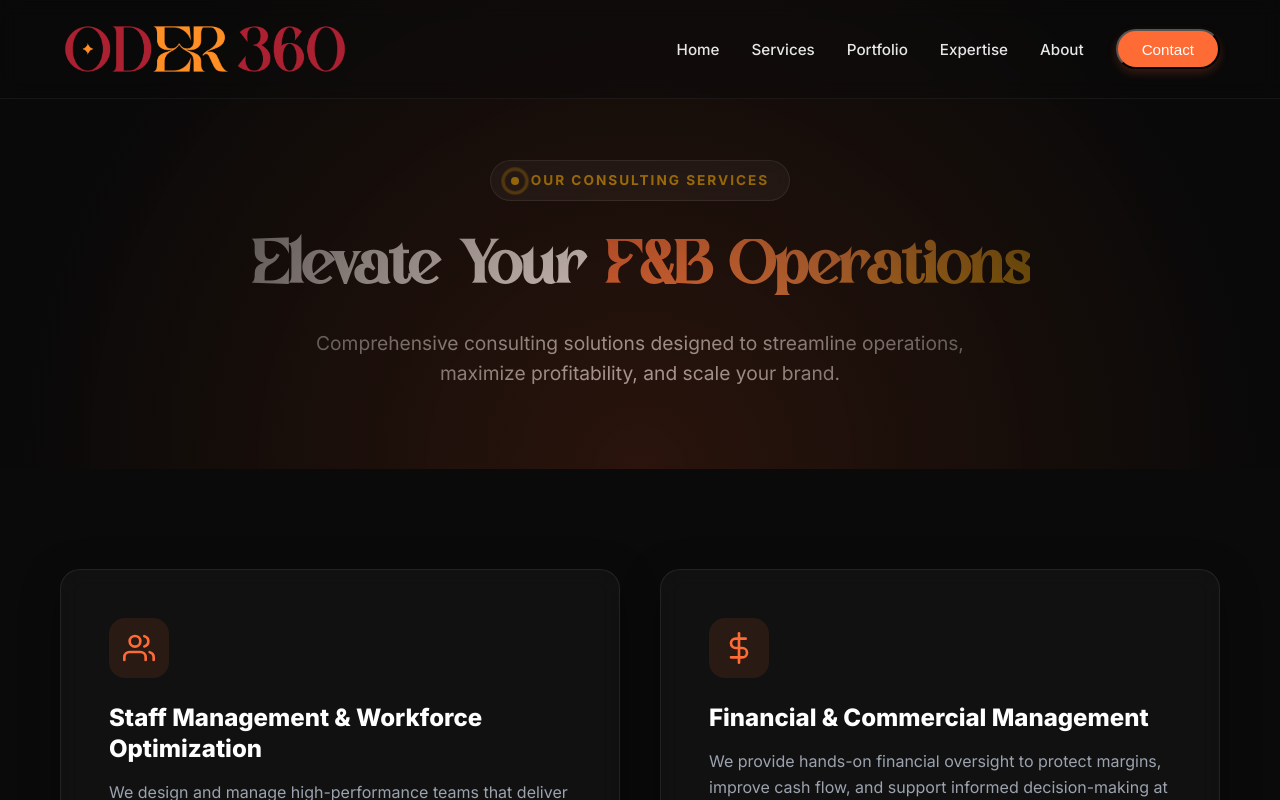
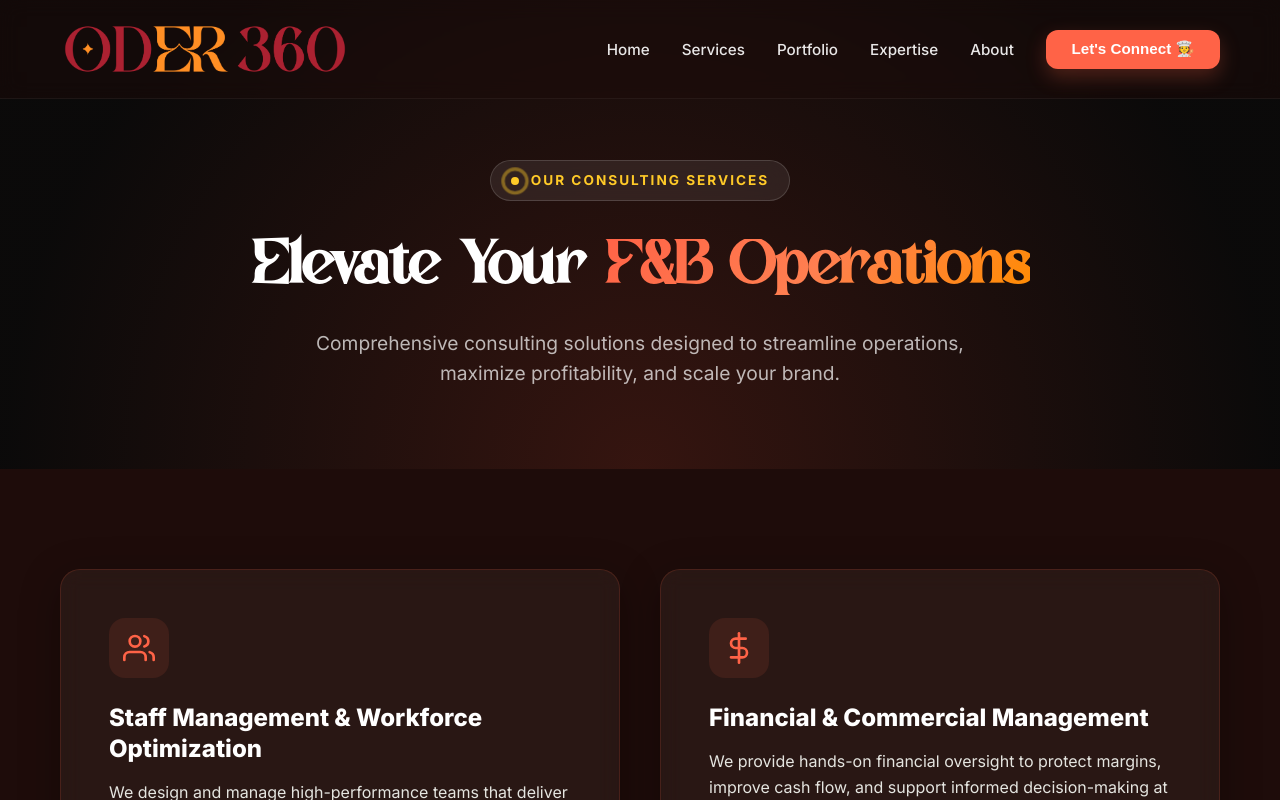
Before and after one commit to kaleem-elahi/oder360-website, a Next.js app: page /services in a window 1280 px wide. Shown: the top 800 px of the page. Built offline with nearby package versions, Linux system fonts and the light colour scheme.

Commit message:
style: update primary color to tomato theme, enhance ambient glows, and standardize button components

```diff
--- a/app/globals.css
+++ b/app/globals.css
@@ -32,25 +32,25 @@ h6,
 }
 
 :root {
-    --primary-color: #FF6B35;
-    --primary-dark: #E85A2B;
+    --primary-color: #FF6347; /* standard tomato color */
+    --primary-dark: #D43F21;
     --secondary-color: #004E89;
-    --accent-color: #FFB800;
+    --accent-color: #FFCA28;
     --text-primary: #FFFFFF;
-    --text-secondary: #9CA3AF;
-    --bg-primary: #0A0A0A;
-    --bg-secondary: #141414;
-    --bg-dark: #050505;
-    --bg-card: rgba(255, 255, 255, 0.03);
-    --border-card: rgba(255, 255, 255, 0.08);
-    --bg-gradient: linear-gradient(135deg, #FF6B35 0%, #FF8C42 50%, #FFB800 100%);
-    --gradient-1: linear-gradient(135deg, #FF6B35 0%, #FF8C42 100%);
+    --text-secondary: #E5E5E0; /* brighter warm gray for even better readability */
+    --bg-primary: #1E0C0A; /* rich warm dark tomato skin */
+    --bg-secondary: #2B1310; /* dark tomato pulp */
+    --bg-dark: #120706; /* deepest dark tomato shadow */
+    --bg-card: rgba(255, 220, 210, 0.05); /* warm translucent card background */
+    --border-card: rgba(255, 99, 71, 0.15); /* warm bronze/amber card border */
+    --bg-gradient: linear-gradient(135deg, #FF6347 0%, #FF7F50 50%, #FF8C00 100%);
+    --gradient-1: linear-gradient(135deg, #FF6347 0%, #FF7F50 100%);
     --gradient-2: linear-gradient(135deg, #004E89 0%, #0066CC 100%);
-    --gradient-3: linear-gradient(135deg, #FFB800 0%, #FFD700 100%);
-    --shadow-sm: 0 1px 3px rgba(0, 0, 0, 0.12), 0 1px 2px rgba(0, 0, 0, 0.24);
-    --shadow-md: 0 4px 6px rgba(0, 0, 0, 0.1), 0 2px 4px rgba(0, 0, 0, 0.06);
-    --shadow-lg: 0 10px 15px rgba(0, 0, 0, 0.1), 0 4px 6px rgba(0, 0, 0, 0.05);
-    --shadow-xl: 0 20px 25px rgba(0, 0, 0, 0.1), 0 10px 10px rgba(0, 0, 0, 0.04);
+    --gradient-3: linear-gradient(135deg, #FFCA28 0%, #FFD700 100%);
+    --shadow-sm: 0 1px 3px rgba(0, 0, 0, 0.2), 0 1px 2px rgba(0, 0, 0, 0.3);
+    --shadow-md: 0 4px 6px rgba(0, 0, 0, 0.15), 0 2px 4px rgba(0, 0, 0, 0.1);
+    --shadow-lg: 0 10px 15px rgba(0, 0, 0, 0.2), 0 4px 6px rgba(0, 0, 0, 0.15);
+    --shadow-xl: 0 20px 25px rgba(0, 0, 0, 0.25), 0 10px 10px rgba(0, 0, 0, 0.15);
     --transition: all 0.3s cubic-bezier(0.4, 0, 0.2, 1);
     --transition-fast: all 0.15s cubic-bezier(0.4, 0, 0.2, 1);
 }
@@ -74,6 +74,8 @@ body {
     max-width: 1200px;
     margin: 0 auto;
     padding: 0 20px;
+    position: relative;
+    z-index: 1;
 }
 
 /* Navigation */
@@ -82,7 +84,7 @@ body {
     top: 0;
     left: 0;
     right: 0;
-    background: rgba(10, 10, 10, 0.4);
+    background: rgba(30, 12, 10, 0.45);
     backdrop-filter: blur(10px);
     -webkit-backdrop-filter: blur(10px);
     z-index: 1000;
@@ -92,7 +94,7 @@ body {
 }
 
 .navbar.scrolled {
-    background-color: rgba(10, 10, 10, 0.85);
+    background-color: rgba(30, 12, 10, 0.9);
     backdrop-filter: saturate(180%) blur(20px);
     -webkit-backdrop-filter: saturate(180%) blur(20px);
     box-shadow: 0 10px 30px rgba(0, 0, 0, 0.05);
@@ -184,21 +186,69 @@ body {
 .nav-cta {
     background: var(--primary-color);
     color: white !important;
-    padding: 0.6rem 1.5rem;
-    border-radius: 50px;
+    padding: 0.65rem 1.6rem;
+    border-radius: 12px;
+    font-weight: 700;
     opacity: 1;
-    box-shadow: 0 4px 10px rgba(255, 107, 53, 0.2);
-    transition: all 0.3s ease;
+    box-shadow: 0 8px 20px rgba(255, 99, 71, 0.25);
+    transition: all 0.4s cubic-bezier(0.2, 1, 0.3, 1);
+    border: none;
+    position: relative;
+}
+
+.nav-cta::before {
+    content: attr(data-tooltip);
+    position: absolute;
+    bottom: -45px;
+    left: 50%;
+    transform: translateX(-50%) translateY(10px);
+    background: rgba(18, 7, 6, 0.95);
+    color: #FFFFFF;
+    padding: 0.6rem 1rem;
+    border-radius: 8px;
+    font-size: 0.8rem;
+    font-weight: 500;
+    white-space: nowrap;
+    opacity: 0;
+    visibility: hidden;
+    pointer-events: none;
+    box-shadow: 0 10px 25px rgba(0, 0, 0, 0.5);
+    border: 1px solid rgba(255, 99, 71, 0.2);
+    transition: all 0.3s cubic-bezier(0.2, 1, 0.3, 1);
+    z-index: 10000;
 }
 
 .nav-cta::after {
-    display: none;
+    display: block !important;
+    content: '' !important;
+    position: absolute;
+    bottom: -9px;
+    left: 50%;
+    transform: translateX(-50%) translateY(10px);
+    border-width: 6px;
+    border-style: solid;
+    border-color: transparent transparent rgba(18, 7, 6, 0.95) transparent;
+    width: 0;
+    height: 0;
+    background: transparent !important;
+    opacity: 0;
+    visibility: hidden;
+    pointer-events: none;
+    transition: all 0.3s cubic-bezier(0.2, 1, 0.3, 1);
+    z-index: 10000;
 }
 
 .nav-cta:hover {
     background: var(--primary-dark);
-    transform: translateY(-2px);
-    box-shadow: 0 6px 15px rgba(255, 107, 53, 0.3);
+    transform: translateY(-3px);
+    box-shadow: 0 12px 25px rgba(255, 99, 71, 0.35);
+}
+
+.nav-cta:hover::before,
+.nav-cta:hover::after {
+    opacity: 1;
+    visibility: visible;
+    transform: translateX(-50%) translateY(0);
 }
 
 .hamburger {
@@ -264,7 +314,7 @@ body {
 .hero-overlay-luxury {
     position: absolute;
     inset: 0;
-    background: radial-gradient(circle at 20% 50%, rgba(10, 10, 10, 0.4) 0%, rgba(10, 10, 10, 0.9) 100%);
+    background: radial-gradient(circle at 20% 50%, rgba(30, 12, 10, 0.3) 0%, rgba(30, 12, 10, 0.93) 100%);
     z-index: 1;
 }
 
@@ -412,12 +462,12 @@ body {
 .btn-primary-modern {
     background: var(--primary-color);
     color: white;
-    box-shadow: 0 10px 30px rgba(255, 107, 53, 0.3);
+    box-shadow: 0 10px 30px rgba(255, 99, 71, 0.3);
 }
 
 .btn-primary-modern:hover {
     transform: translateY(-5px);
-    box-shadow: 0 15px 40px rgba(255, 107, 53, 0.4);
+    box-shadow: 0 15px 40px rgba(255, 99, 71, 0.4);
     background: var(--primary-dark);
 }
 
@@ -531,7 +581,7 @@ body {
     left: 25px;
     right: 25px;
     padding: 1.5rem;
-    background: rgba(10, 10, 10, 0.4);
+    background: rgba(30, 12, 10, 0.5);
     backdrop-filter: blur(20px);
     border: 1px solid rgba(255, 255, 255, 0.1);
     border-radius: 20px;
@@ -1190,7 +1240,7 @@ body {
 
 /* Modern Profile Card Redesign */
 .profile-card {
-    background: rgba(20, 20, 20, 0.8);
+    background: rgba(43, 19, 16, 0.8);
     backdrop-filter: blur(20px);
     -webkit-backdrop-filter: blur(20px);
     border-radius: 30px;
@@ -1208,7 +1258,7 @@ body {
 .profile-card:hover {
     transform: translateY(-5px);
     box-shadow:
-        0 30px 60px -15px rgba(255, 107, 53, 0.15),
+        0 30px 60px -15px rgba(255, 99, 71, 0.15),
         0 0 0 1px rgba(255, 255, 255, 0.8) inset;
 }
 
@@ -1306,7 +1356,7 @@ body {
     color: var(--primary-color);
     display: inline-block;
     padding: 0.5rem 1rem;
-    background: rgba(255, 107, 53, 0.08);
+    background: rgba(255, 99, 71, 0.08);
     border-radius: 50px;
 }
 
@@ -1334,7 +1384,7 @@ body {
 
 .credential-tag:hover {
     transform: translateX(5px);
-    border-color: rgba(255, 107, 53, 0.2);
+    border-color: rgba(255, 99, 71, 0.2);
     box-shadow: 0 8px 15px rgba(0, 0, 0, 0.05);
 }
 
@@ -2581,6 +2631,19 @@ body {
 
 /* Enhanced button animations */
 .btn {
+    display: inline-flex;
+    align-items: center;
+    justify-content: center;
+    padding: 1.1rem 2.5rem;
+    font-size: 1.05rem;
+    font-weight: 700;
+    border-radius: 12px;
+    border: none;
+    cursor: pointer;
+    transition: all 0.4s cubic-bezier(0.2, 1, 0.3, 1);
+    text-decoration: none;
+    text-align: center;
+    font-family: inherit;
     position: relative;
     overflow: hidden;
 }
@@ -2604,8 +2667,21 @@ body {
 }
 
 .btn-primary {
+    background: var(--primary-color);
+    color: white;
+    box-shadow: 0 10px 30px rgba(255, 99, 71, 0.3);
     position: relative;
     z-index: 1;
+}
+
+.btn-primary:hover {
+    transform: translateY(-5px);
+    box-shadow: 0 15px 40px rgba(255, 99, 71, 0.4);
+    background: var(--primary-dark);
+}
+
+.btn-full {
+    width: 100%;
 }
 
 /* Gallery Modal */
@@ -2882,7 +2958,7 @@ body {
     display: flex;
     gap: 2rem;
     align-items: center;
-    background: linear-gradient(135deg, rgba(255, 107, 53, 0.05), rgba(0, 78, 137, 0.05));
+    background: linear-gradient(135deg, rgba(255, 99, 71, 0.05), rgba(0, 78, 137, 0.05));
 }
 
 .modal-logo {
@@ -2987,7 +3063,7 @@ body {
 }
 
 .detail-item:hover {
-    background: linear-gradient(135deg, rgba(255, 107, 53, 0.05), rgba(0, 78, 137, 0.05));
+    background: linear-gradient(135deg, rgba(255, 99, 71, 0.05), rgba(0, 78, 137, 0.05));
     transform: translateX(4px);
 }
 
@@ -3039,7 +3115,7 @@ body {
 }
 
 .achievements-list li:hover {
-    background: linear-gradient(135deg, rgba(255, 107, 53, 0.05), rgba(0, 78, 137, 0.05));
+    background: linear-gradient(135deg, rgba(255, 99, 71, 0.05), rgba(0, 78, 137, 0.05));
     transform: translateX(4px);
 }
 
@@ -3073,7 +3149,7 @@ body {
     color: white;
     border-color: transparent;
     transform: translateY(-2px);
-    box-shadow: 0 4px 12px rgba(255, 107, 53, 0.3);
+    box-shadow: 0 4px 12px rgba(255, 99, 71, 0.3);
 }
 
 .modal-images {
@@ -3143,7 +3219,7 @@ body {
     content: '';
     position: absolute;
     inset: 0;
-    background: radial-gradient(ellipse at center, rgba(255, 107, 53, 0.05) 0%, transparent 60%);
+    background: radial-gradient(ellipse at center, rgba(255, 99, 71, 0.05) 0%, transparent 60%);
     pointer-events: none;
 }
 
@@ -3239,8 +3315,8 @@ body {
 .ticker-item.center-focus .ticker-logo-container {
     background: #FFFFFF;
     transform: translateY(-12px) scale(1.08);
-    border-color: rgba(255, 107, 53, 0.6);
-    box-shadow: 0 20px 40px rgba(0, 0, 0, 0.4), 0 0 40px rgba(255, 107, 53, 0.25);
+    border-color: rgba(255, 99, 71, 0.6);
+    box-shadow: 0 20px 40px rgba(0, 0, 0, 0.4), 0 0 40px rgba(255, 99, 71, 0.25);
 }
 
 .ticker-logo {
@@ -3403,7 +3479,7 @@ body {
 .header-overlay {
     position: absolute;
     inset: 0;
-    background: radial-gradient(circle at 50% 100%, rgba(255, 107, 53, 0.15) 0%, rgba(10, 10, 10, 0.9) 80%);
+    background: radial-gradient(circle at 50% 100%, rgba(255, 99, 71, 0.15) 0%, rgba(10, 10, 10, 0.9) 80%);
     z-index: 1;
 }
 
@@ -3474,13 +3550,13 @@ body {
 .detailed-service-card:hover {
     transform: translateY(-8px);
     box-shadow: 0 20px 50px rgba(0, 0, 0, 0.1);
-    border-color: rgba(255, 107, 53, 0.2);
+    border-color: rgba(255, 99, 71, 0.2);
 }
 
 .service-icon-wrapper {
     width: 60px;
     height: 60px;
-    background: rgba(255, 107, 53, 0.1);
+    background: rgba(255, 99, 71, 0.1);
     color: var(--primary-color);
     border-radius: 16px;
     display: flex;
@@ -3587,7 +3663,7 @@ body {
     /* position: absolute; */
     /* inset: 0; */
     background:
-        linear-gradient(160deg, rgba(255, 107, 53, 0.08) 0%, transparent 50%),
+        linear-gradient(160deg, rgba(255, 99, 71, 0.08) 0%, transparent 50%),
         linear-gradient(340deg, rgba(0, 78, 137, 0.06) 0%, transparent 45%);
     pointer-events: none;
 }
@@ -3649,7 +3725,7 @@ body {
 
 .additional-card:hover {
     background: rgba(255, 255, 255, 0.1);
-    border-color: rgba(255, 107, 53, 0.35);
+    border-color: rgba(255, 99, 71, 0.35);
     transform: translateY(-8px);
     box-shadow: 0 20px 40px rgba(0, 0, 0, 0.25);
 }
@@ -3709,7 +3785,7 @@ body {
     width: 22px;
     height: 22px;
     border-radius: 6px;
-    background: rgba(255, 107, 53, 0.2);
+    background: rgba(255, 99, 71, 0.2);
     color: var(--primary-color);
     display: inline-flex;
     align-items: center;
@@ -4041,7 +4117,7 @@ body {
 
 .typeform-option-btn.selected {
     border-color: var(--primary-color);
-    background: rgba(255, 107, 53, 0.15);
+    background: rgba(255, 99, 71, 0.15);
 }
 
 .key-hint {
@@ -4204,7 +4280,7 @@ body {
 
 .service-card-btn.selected {
     border-color: var(--primary-color);
-    background: rgba(255, 107, 53, 0.15);
+    background: rgba(255, 99, 71, 0.15);
 }
 
 .service-icon {
@@ -4321,3 +4397,69 @@ body {
         font-size: 1.1rem;
     }
 }
+
+/* Ambient Glow System */
+.services, .portfolio, .contact {
+    position: relative;
+    overflow: hidden;
+}
+
+.services::before {
+    content: '';
+    position: absolute;
+    top: -250px;
+    left: -200px;
+    width: 600px;
+    height: 600px;
+    background: radial-gradient(circle, rgba(255, 99, 71, 0.08) 0%, rgba(255, 99, 71, 0) 70%);
+    pointer-events: none;
+    z-index: 0;
+}
+
+.services::after {
+    content: '';
+    position: absolute;
+    bottom: -250px;
+    right: -200px;
+    width: 600px;
+    height: 600px;
+    background: radial-gradient(circle, rgba(255, 184, 0, 0.07) 0%, rgba(255, 184, 0, 0) 70%);
+    pointer-events: none;
+    z-index: 0;
+}
+
+.portfolio::before {
+    content: '';
+    position: absolute;
+    top: 15%;
+    right: -300px;
+    width: 700px;
+    height: 700px;
+    background: radial-gradient(circle, rgba(0, 78, 137, 0.12) 0%, rgba(0, 78, 137, 0) 70%);
+    pointer-events: none;
+    z-index: 0;
+}
+
+.portfolio::after {
+    content: '';
+    position: absolute;
+    bottom: -150px;
+    left: -200px;
+    width: 600px;
+    height: 600px;
+    background: radial-gradient(circle, rgba(255, 99, 71, 0.07) 0%, rgba(255, 99, 71, 0) 70%);
+    pointer-events: none;
+    z-index: 0;
+}
+
+.contact::before {
+    content: '';
+    position: absolute;
+    top: -150px;
+    left: 15%;
+    width: 700px;
+    height: 700px;
+    background: radial-gradient(circle, rgba(255, 184, 0, 0.07) 0%, rgba(255, 184, 0, 0) 70%);
+    pointer-events: none;
+    z-index: 0;
+}
--- a/components/Footer.tsx
+++ b/components/Footer.tsx
@@ -18,7 +18,6 @@ export default function Footer() {
             </Link>
             <p>Transforming F&B operations into excellence across the UAE and beyond.</p>
           </div>
-          <div className="footer-links">
           <div className="footer-column">
             <h4>Services</h4>
             <ul>
@@ -51,7 +50,6 @@ export default function Footer() {
             </ul>
           </div>
         </div>
-        </div>
         <div className="footer-bottom">
           <p>&copy; {new Date().getFullYear()} Oder360. All rights reserved.</p>
         </div>
--- a/components/Hero.tsx
+++ b/components/Hero.tsx
@@ -95,10 +95,10 @@ export default function Hero() {
                 e.preventDefault();
                 window.dispatchEvent(new Event('open-contact-modal'));
               }}
-              className="btn-modern btn-primary-modern border-none cursor-pointer text-left"
+              className="btn btn-primary border-none cursor-pointer text-left"
               style={{ fontFamily: 'inherit' }}
             >
-              Start Your Journey
+              Start Your Model
               <span className="btn-icon">
                 <svg width="20" height="20" viewBox="0 0 20 20" fill="none" xmlns="http://www.w3.org/2000/svg">
                   <path d="M7.5 15L12.5 10L7.5 5" stroke="currentColor" strokeWidth="2" strokeLinecap="round" strokeLinejoin="round" />
--- a/components/Navigation.tsx
+++ b/components/Navigation.tsx
@@ -75,13 +75,15 @@ export default function Navigation() {
             <li>
               <button
                 className="nav-link nav-cta text-left cursor-pointer"
+                data-tooltip="Let's connect to setup your business model"
+                title="Let's connect to setup your business model"
                 onClick={(e) => {
                   e.preventDefault();
                   handleLinkClick();
                   window.dispatchEvent(new Event('open-contact-modal'));
                 }}
               >
-                Contact
+                Let&apos;s Connect 🧑‍🍳
               </button>
             </li>
           </ul>
--- a/components/Portfolio.tsx
+++ b/components/Portfolio.tsx
@@ -228,11 +228,11 @@ const portfolioItems = [
     title: 'Desert Cafe',
     subtitle: 'Cafe & Dining',
     description: 'Brand identity and cafe operations support for a distinctive desert-inspired concept.',
-    image: '/images/assets/Website/Desert Cafe/Desert Cafe Logo.png',
+    image: '/images/assets/Website/Desert Cafe/Desert-Cafe-Logo.png',
     logo: '/images/assets/Website/Desert Cafe/Desert-Cafe-Logo.png',
     category: 'Cafe',
     images: [
-      '/images/assets/Website/Desert Cafe/Desert Cafe Logo.png',
+      '/images/assets/Website/Desert Cafe/Desert-Cafe-Logo.png',
     ],
     businessDetails: {
       location: 'UAE',
```
Also changed, not shown: components/PortfolioModal.tsx (+77 -3 lines). Lines whose indentation alone changed are shown as unchanged.
